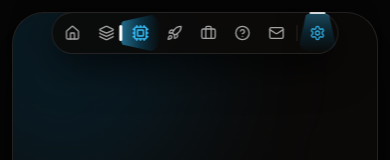
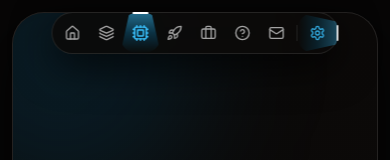
Before and after one commit to pmbejas/personal-webpage, a Next.js app: page /en in a window 390 px wide. Shown: the top 160 px of the page. Built offline with nearby package versions, Linux system fonts and the light colour scheme.

Commit message:
style: Se cambio la direccion del spotlight del menu flotante

```diff
--- a/package.json
+++ b/package.json
@@ -1,6 +1,6 @@
 {
   "name": "sitio-web-personal",
-  "version": "3.1.2",
+  "version": "3.1.3",
   "private": true,
   "scripts": {
     "dev": "next dev",
--- a/src/components/diseno-v2/MenuFlotanteDerecho.tsx
+++ b/src/components/diseno-v2/MenuFlotanteDerecho.tsx
@@ -179,7 +179,7 @@ export function MenuFlotanteDerecho() {
               className="group relative p-2 sm:p-2.5 lg:p-3 rounded-full transition-colors duration-200 flex items-center justify-center text-neutral-400 hover:text-white"
               aria-label={etiquetaTraducida}
             >
-              {/* Efecto Spotlight (#3): Haz de luz horizontal emitido desde el borde izquierdo hacia la derecha con lente y balanceo (Swing) */}
+              {/* Efecto Spotlight (#3): Responsivo (Desde arriba en móvil horizontal, desde la izquierda en desktop vertical) */}
               {estaActiva && (
                 <motion.div
                   layoutId="spotlight-dock-activo"
@@ -204,20 +204,41 @@ export function MenuFlotanteDerecho() {
                     }}
                     className="relative w-full h-full flex items-center justify-center"
                   >
-                    {/* 1. Lente o proyector emisor de luz en el borde izquierdo (Spotlight Fixture) */}
-                    <div className="absolute left-0 top-1/2 -translate-x-1/2 -translate-y-1/2 w-[2.5px] h-4 sm:h-5 rounded-full bg-white shadow-[0_0_8px_2px_rgba(255,255,255,0.95),0_0_16px_4px_rgba(var(--tema-acento-claro-rgb),0.85)] z-20" />
+                    {/* A. VERSIÓN MÓVIL (< lg): Haz cenital emitido desde el borde SUPERIOR hacia abajo */}
+                    <div className="block lg:hidden absolute inset-0">
+                      {/* 1. Lente o proyector emisor en borde superior */}
+                      <div className="absolute top-0 left-1/2 -translate-x-1/2 -translate-y-1/2 w-4 sm:w-5 h-[2px] rounded-full bg-white shadow-[0_0_8px_2px_rgba(255,255,255,0.95),0_0_16px_4px_rgba(var(--tema-acento-claro-rgb),0.85)] z-20" />
+
+                      {/* 2. Haz de luz cónico trapezoidal proyectado de arriba hacia abajo */}
+                      <div
+                        className="absolute inset-0 rounded-2xl bg-gradient-to-b from-[rgb(var(--tema-acento-claro-rgb)/0.55)] via-[rgb(var(--tema-acento-rgb)/0.25)] to-transparent"
+                        style={{
+                          clipPath: "polygon(22% 0%, 78% 0%, 100% 100%, 0% 100%)",
+                          filter: "drop-shadow(0 0 12px rgba(var(--tema-acento-rgb),0.4))",
+                        }}
+                      />
+
+                      {/* 3. Piscina de luz ambiental difusa bañando el ícono desde arriba */}
+                      <div className="absolute inset-0 rounded-full bg-[radial-gradient(ellipse_at_50%_35%,rgba(var(--tema-acento-rgb),0.45)_0%,rgba(var(--tema-acento-rgb),0.15)_55%,transparent_80%)] blur-[2px]" />
+                    </div>
+
+                    {/* B. VERSIÓN ESCRITORIO (>= lg): Haz horizontal emitido desde el borde IZQUIERDO hacia la derecha */}
+                    <div className="hidden lg:block absolute inset-0">
+                      {/* 1. Lente o proyector emisor en borde izquierdo */}
+                      <div className="absolute left-0 top-1/2 -translate-x-1/2 -translate-y-1/2 w-[2.5px] h-5 rounded-full bg-white shadow-[0_0_8px_2px_rgba(255,255,255,0.95),0_0_16px_4px_rgba(var(--tema-acento-claro-rgb),0.85)] z-20" />
 
                       {/* 2. Haz de luz cónico trapezoidal proyectado de izquierda a derecha */}
                       <div
-                      className="absolute left-0 right-0 top-0 bottom-0 rounded-2xl bg-gradient-to-r from-[rgb(var(--tema-acento-claro-rgb)/0.55)] via-[rgb(var(--tema-acento-rgb)/0.25)] to-transparent"
+                        className="absolute inset-0 rounded-2xl bg-gradient-to-r from-[rgb(var(--tema-acento-claro-rgb)/0.55)] via-[rgb(var(--tema-acento-rgb)/0.25)] to-transparent"
                         style={{
                           clipPath: "polygon(0% 22%, 100% 0%, 100% 100%, 0% 78%)",
                           filter: "drop-shadow(0 0 12px rgba(var(--tema-acento-rgb),0.4))",
                         }}
                       />
 
-                    {/* 3. Piscina de luz ambiental difusa que baña el ícono y se extiende a la derecha */}
+                      {/* 3. Piscina de luz ambiental difusa bañando el ícono hacia la derecha */}
                       <div className="absolute inset-0 rounded-full bg-[radial-gradient(ellipse_at_35%_50%,rgba(var(--tema-acento-rgb),0.45)_0%,rgba(var(--tema-acento-rgb),0.15)_55%,transparent_80%)] blur-[2px]" />
+                    </div>
                   </motion.div>
                 </motion.div>
               )}
@@ -251,10 +272,43 @@ export function MenuFlotanteDerecho() {
             aria-label={traduccionesDock("abrirConfiguracion")}
             title={traduccionesDock("configuracion")}
           >
-            {/* Spotlight Fijo Dedicado (Desde la línea divisoria superior hacia abajo) */}
+            {/* Spotlight Fijo Dedicado (Responsivo: desde la derecha en móvil horizontal, desde arriba en desktop vertical) */}
             <div className="absolute inset-[-4px] pointer-events-none flex items-center justify-center overflow-visible z-0">
               <div className="relative w-full h-full flex flex-col items-center justify-center">
-                {/* 1. Lente o proyector emisor de luz en el borde superior (originado en la línea divisoria) */}
+
+                {/* A. VERSIÓN MÓVIL (< lg): Haz lateral emitido desde el borde DERECHO hacia la izquierda */}
+                <div className="block lg:hidden absolute inset-0">
+                  {/* 1. Lente o proyector emisor en borde derecho */}
+                  <div
+                    className={`absolute right-0 top-1/2 translate-x-1/2 -translate-y-1/2 rounded-full bg-white transition-all duration-300 z-20 ${
+                      panelConfiguracionAbierto
+                        ? "w-[2.5px] h-5 sm:h-6 shadow-[0_0_10px_3px_rgba(255,255,255,1),0_0_20px_5px_rgba(var(--tema-acento-claro-rgb),0.95)]"
+                        : "w-[2px] h-4 sm:h-5 opacity-80 shadow-[0_0_6px_1px_rgba(255,255,255,0.9),0_0_12px_2px_rgba(var(--tema-acento-claro-rgb),0.7)] group-hover:opacity-100 group-hover:h-5"
+                    }`}
+                  />
+
+                  {/* 2. Haz de luz cónico trapezoidal proyectado de derecha a izquierda */}
+                  <div
+                    className={`absolute inset-0 rounded-2xl bg-gradient-to-l from-[rgb(var(--tema-acento-claro-rgb)/0.50)] via-[rgb(var(--tema-acento-rgb)/0.22)] to-transparent transition-opacity duration-300 ${
+                      panelConfiguracionAbierto ? "opacity-100" : "opacity-70 group-hover:opacity-95"
+                    }`}
+                    style={{
+                      clipPath: "polygon(100% 22%, 0% 0%, 0% 100%, 100% 78%)",
+                      filter: "drop-shadow(0 0 10px rgba(var(--tema-acento-rgb),0.35))",
+                    }}
+                  />
+
+                  {/* 3. Piscina de luz ambiental difusa bañando el ícono desde la derecha */}
+                  <div
+                    className={`absolute inset-0 rounded-full bg-[radial-gradient(ellipse_at_65%_50%,rgba(var(--tema-acento-rgb),0.40)_0%,rgba(var(--tema-acento-rgb),0.12)_55%,transparent_80%)] blur-[2px] transition-opacity duration-300 ${
+                      panelConfiguracionAbierto ? "opacity-100" : "opacity-65 group-hover:opacity-90"
+                    }`}
+                  />
+                </div>
+
+                {/* B. VERSIÓN ESCRITORIO (>= lg): Haz cenital emitido desde el borde SUPERIOR (línea divisoria) hacia abajo */}
+                <div className="hidden lg:block absolute inset-0">
+                  {/* 1. Lente o proyector emisor en borde superior */}
                   <div
                     className={`absolute top-0 left-1/2 -translate-x-1/2 -translate-y-1/2 rounded-full bg-white transition-all duration-300 z-20 ${
                       panelConfiguracionAbierto
@@ -265,7 +319,7 @@ export function MenuFlotanteDerecho() {
 
                   {/* 2. Haz de luz cónico trapezoidal vertical fijo proyectado hacia abajo sobre el ícono */}
                   <div
-                  className={`absolute top-0 bottom-0 left-0 right-0 rounded-2xl bg-gradient-to-b from-[rgb(var(--tema-acento-claro-rgb)/0.50)] via-[rgb(var(--tema-acento-rgb)/0.22)] to-transparent transition-opacity duration-300 ${
+                    className={`absolute inset-0 rounded-2xl bg-gradient-to-b from-[rgb(var(--tema-acento-claro-rgb)/0.50)] via-[rgb(var(--tema-acento-rgb)/0.22)] to-transparent transition-opacity duration-300 ${
                       panelConfiguracionAbierto ? "opacity-100" : "opacity-70 group-hover:opacity-95"
                     }`}
                     style={{
@@ -280,6 +334,8 @@ export function MenuFlotanteDerecho() {
                       panelConfiguracionAbierto ? "opacity-100" : "opacity-65 group-hover:opacity-90"
                     }`}
                   />
+                </div>
+
               </div>
             </div>
 
--- a/src/data/datosVersion.ts
+++ b/src/data/datosVersion.ts
@@ -2,4 +2,4 @@
  * Fuente Ãºnica de verdad para el nÃºmero de versiÃ³n oficial del sitio web.
  * Sigue el estÃ¡ndar de versionado semÃ¡ntico SemVer (Mayor.Menor.Parche).
  */
-export const VERSION_SITIO = "3.1.2";
+export const VERSION_SITIO = "3.1.3";
```
Lines whose indentation alone changed are shown as unchanged.
